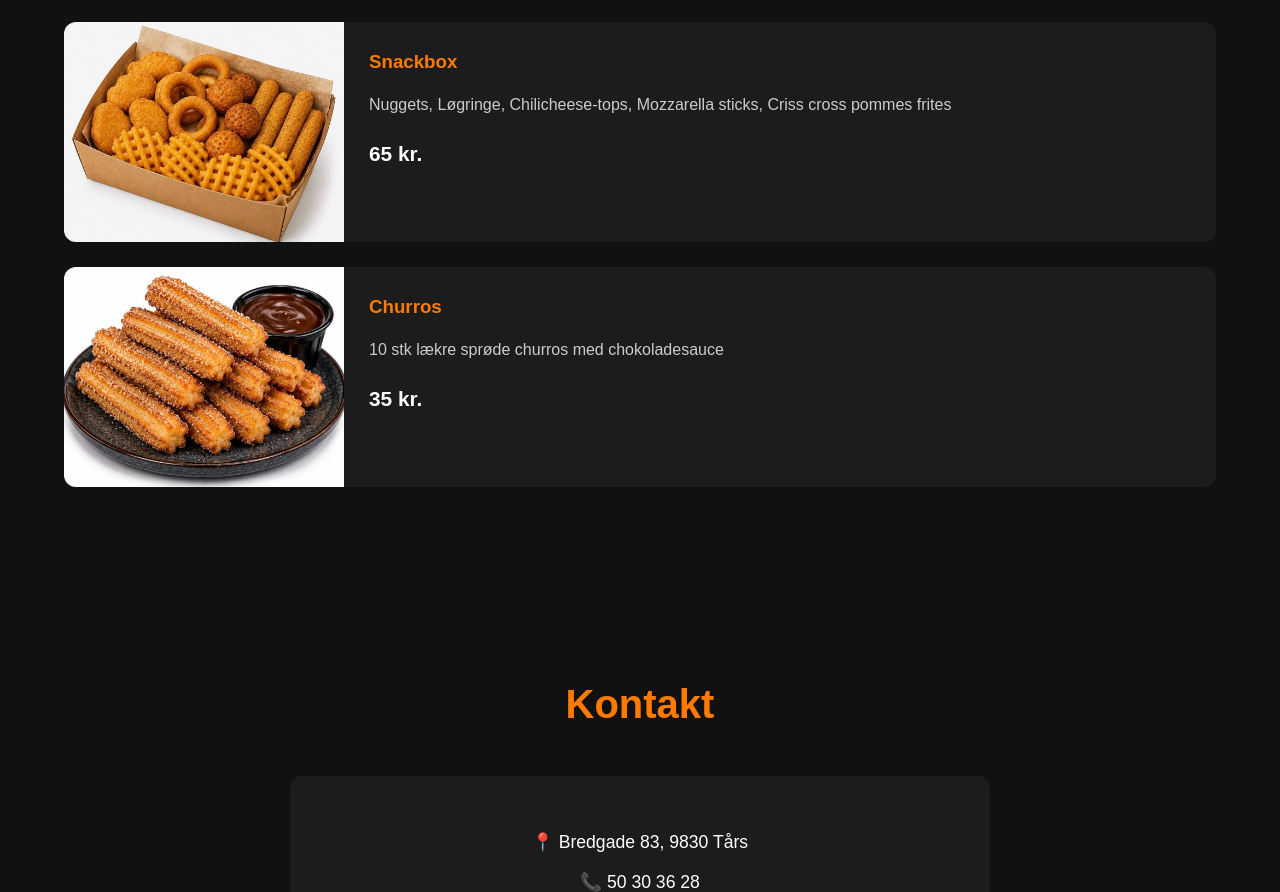
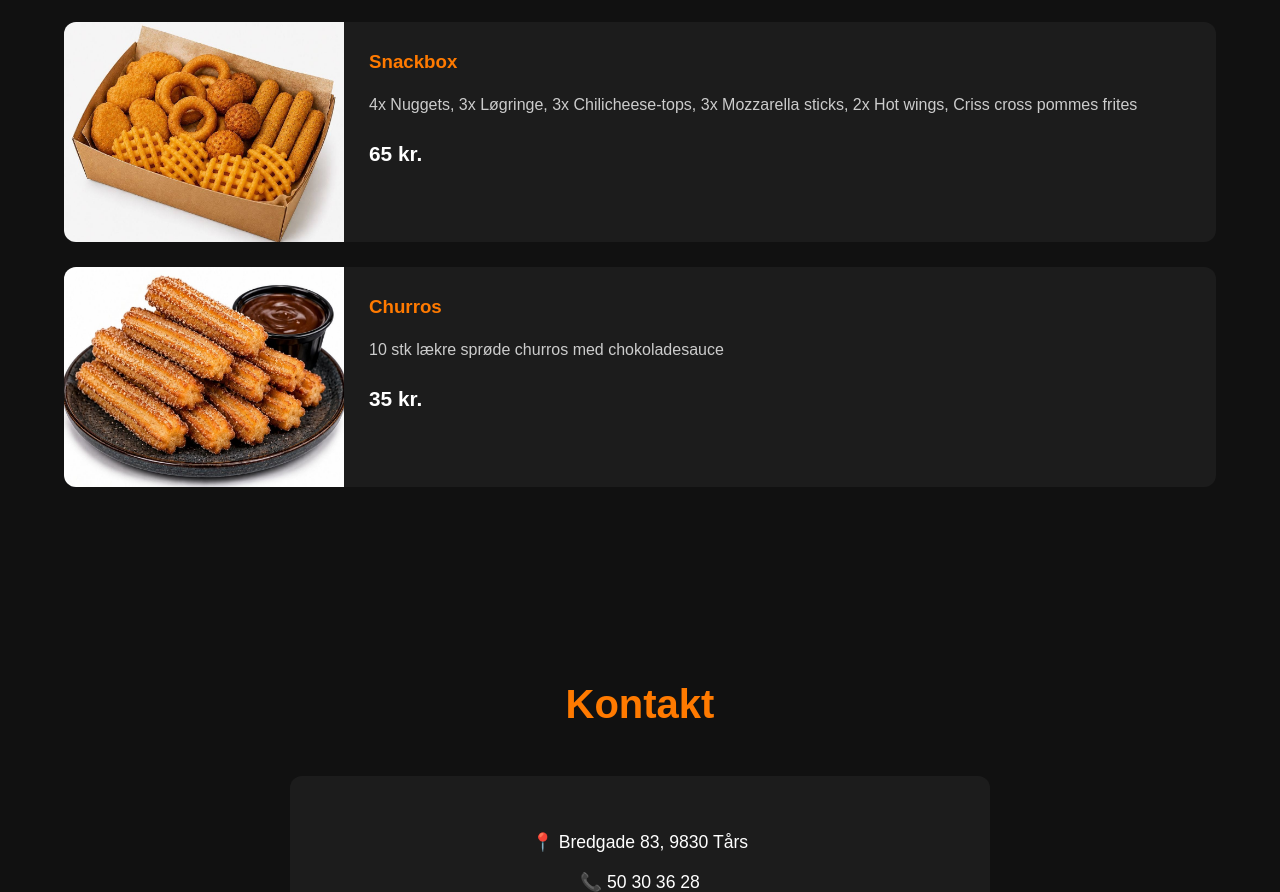
Before and after one commit to kongfisk007/burgers-taars, a plain HTML site: page index.html in a window 1280 px wide. Shown: the part 4745-5637 px from the top of the page. Drawn offline with Linux system fonts and the light colour scheme.

Commit message:
Update index.html

```diff
--- a/index.html
+++ b/index.html
@@ -304,7 +304,7 @@
                 <h3>Snackbox</h3>
 
                 <p>
-                    Nuggets, Løgringe, Chilicheese-tops, Mozzarella sticks, Criss cross pommes frites
+                    4x Nuggets, 3x Løgringe, 3x Chilicheese-tops, 3x Mozzarella sticks, 2x Hot wings, Criss cross pommes frites
                 </p>
 
                 <span>65 kr.</span>
```
